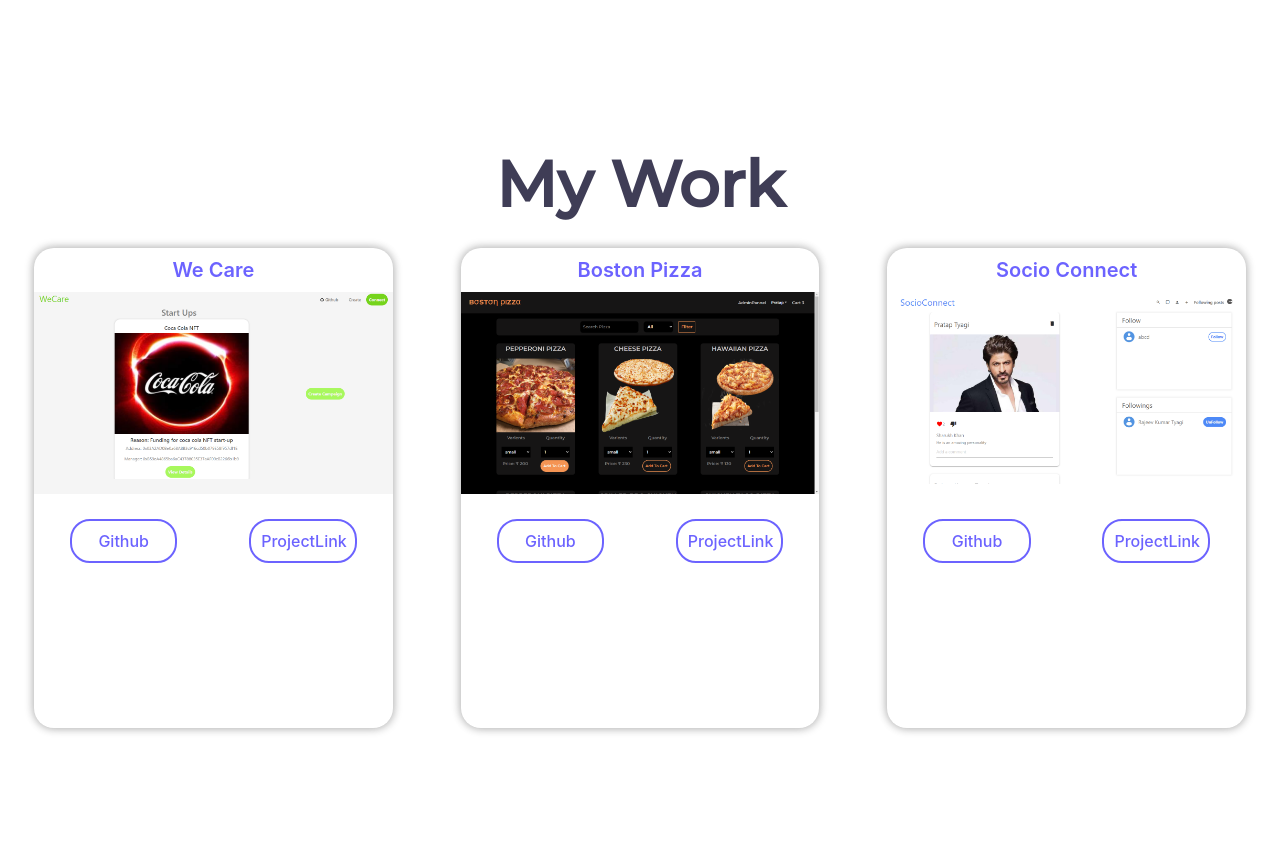
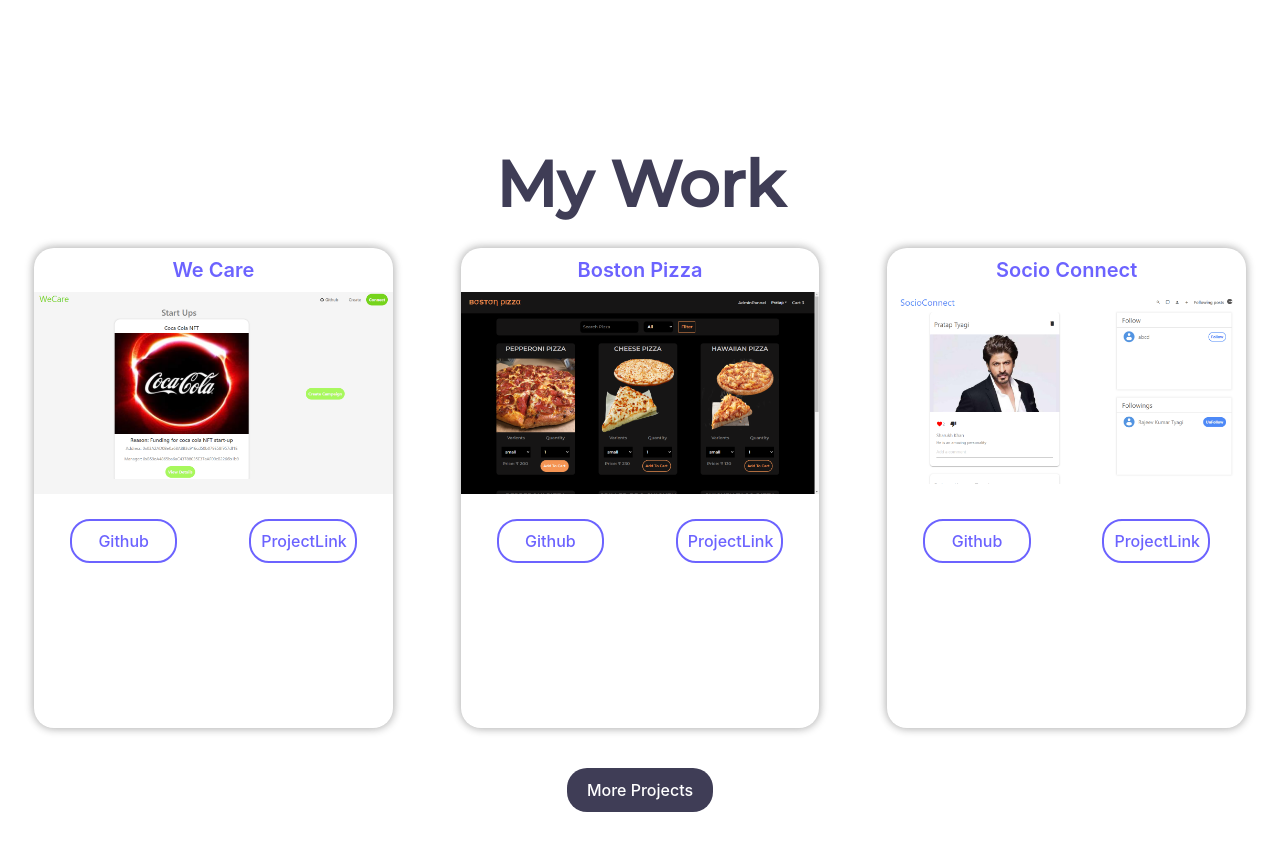
Before and after one commit to PratapTyagi/my-portfolio, a React (Create React App) app: page /projects in a window 1280 px wide. Shown: the part 740-1590 px from the top of the page. Built offline with nearby package versions, Linux system fonts and the light colour scheme.

Commit message:
more projects button

```diff
--- a/src/pages/projects/Projects.js
+++ b/src/pages/projects/Projects.js
@@ -29,6 +29,12 @@
             <ProjectCard project={project} key={project.project_id} />
           ))}
         </div>
+        <a
+          href="https://github.com/PratapTyagi?tab=repositories"
+          className={styles.more_projects}
+        >
+          More Projects
+        </a>
       </section>
     </div>
   );
--- a/src/pages/projects/Projects.module.css
+++ b/src/pages/projects/Projects.module.css
@@ -29,6 +29,7 @@
 
 .projects_bottom {
   height: 100vh;
+  text-align: center;
 }
 
 .projects_bottom > p {
@@ -44,3 +45,21 @@
   display: flex;
   justify-content: space-around;
 }
+
+.projects_bottom > .more_projects {
+  display: inline-block;
+  margin-top: 40px !important;
+  padding: 12px 20px;
+  cursor: pointer;
+  color: white;
+  background-color: rgb(63, 61, 86);
+  font-weight: 500;
+  border-radius: 20px;
+  text-transform: capitalize;
+  text-decoration: none;
+}
+
+.projects_bottom > .more_projects:hover {
+  background-color: #6c63ff;
+  transition: background-color 0.5s ease-out;
+}
```
